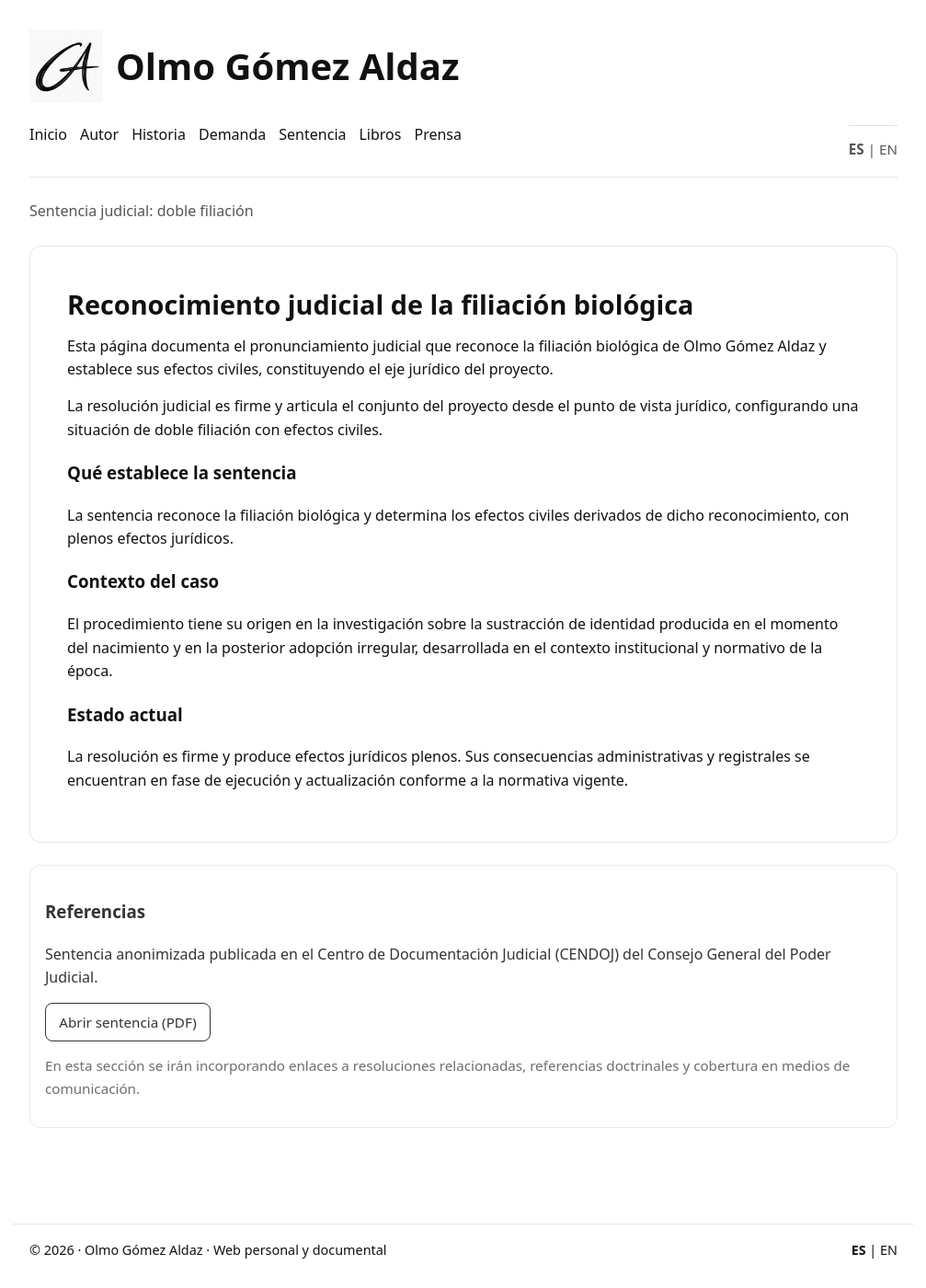
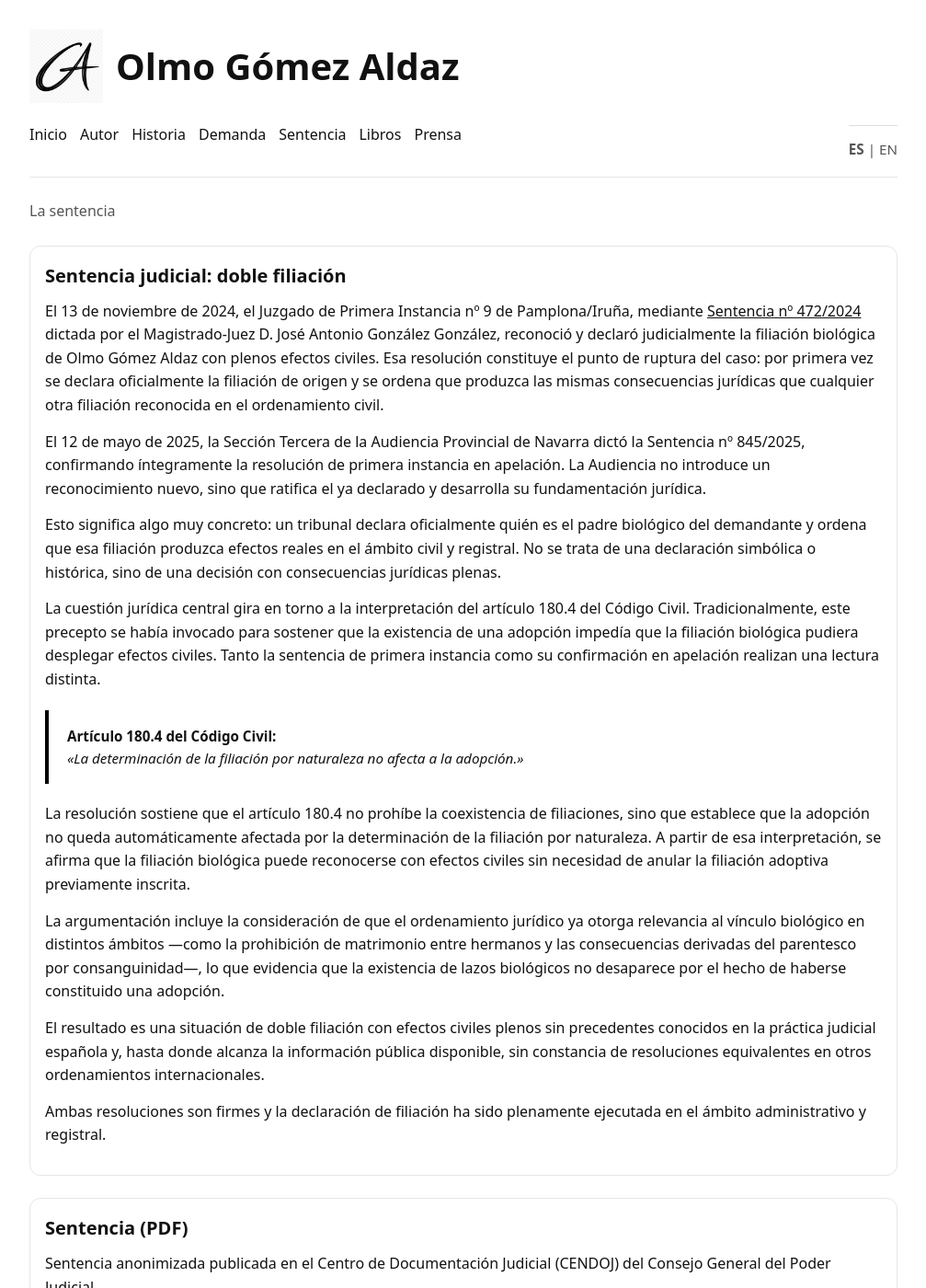
Before and after one commit to olmogaldaz/olmogaldaz.github.io, a Jekyll site: the page built from es/sentencia/index.html, in a window 1280 px wide and 1400 px high. Shown: the whole window at 92% size, without its empty margins (136-1143 px from the left). Built offline with Jekyll 4.4.1, drawn with Linux system fonts in a browser that asks for light colours.

Commit message:
Update index.html

```diff
--- a/es/sentencia/index.html
+++ b/es/sentencia/index.html
@@ -8,66 +8,85 @@ description: Sentencia judicial firme que reconoce la filiación biológica y es
 
 <div class="wrap">
   <header id="site-header"></header>
-    <h1 class="page-title subtle">
-      Sentencia judicial: doble filiación
-    </h1>
+
+  <h1 class="page-title subtle">La sentencia</h1>
+
   <main>
 
     <!-- Bloque principal -->
-      <div class="card hero">
-        <h2>Reconocimiento judicial de la filiación biológica</h2>
+    <div class="card">
+      <h2>Sentencia judicial: doble filiación</h2>
 
       <p>
-          Esta página documenta el pronunciamiento judicial que reconoce la filiación biológica
-          de Olmo Gómez Aldaz y establece sus efectos civiles, constituyendo el eje jurídico
-          del proyecto.
+        El 13 de noviembre de 2024, el Juzgado de Primera Instancia nº 9 de Pamplona/Iruña, mediante
+        <a href="https://www.poderjudicial.es/search/AN/openDocument/6aeaf44a18f6bf28a0a8778d75e36f0d/20250624" target="_blank" rel="noopener noreferrer">
+          Sentencia nº 472/2024
+        </a>
+        dictada por el Magistrado-Juez D. José Antonio González González, reconoció y declaró judicialmente la filiación biológica de Olmo Gómez Aldaz
+        con plenos efectos civiles. Esa resolución constituye el punto de ruptura del caso: por primera vez se declara oficialmente la filiación de origen
+        y se ordena que produzca las mismas consecuencias jurídicas que cualquier otra filiación reconocida en el ordenamiento civil.
       </p>
 
       <p>
-          La resolución judicial es firme y articula el conjunto del proyecto desde el punto
-          de vista jurídico, configurando una situación de doble filiación con efectos civiles.
+        El 12 de mayo de 2025, la Sección Tercera de la Audiencia Provincial de Navarra dictó la Sentencia nº 845/2025, confirmando íntegramente
+        la resolución de primera instancia en apelación. La Audiencia no introduce un reconocimiento nuevo, sino que ratifica el ya declarado y
+        desarrolla su fundamentación jurídica.
       </p>
 
-        <h3>Qué establece la sentencia</h3>
       <p>
-          La sentencia reconoce la filiación biológica y determina los efectos civiles derivados
-          de dicho reconocimiento, con plenos efectos jurídicos.
+        Esto significa algo muy concreto: un tribunal declara oficialmente quién es el padre biológico del demandante y ordena que esa filiación
+        produzca efectos reales en el ámbito civil y registral. No se trata de una declaración simbólica o histórica, sino de una decisión con
+        consecuencias jurídicas plenas.
       </p>
 
-        <h3>Contexto del caso</h3>
       <p>
-          El procedimiento tiene su origen en la investigación sobre la sustracción de identidad
-          producida en el momento del nacimiento y en la posterior adopción irregular,
-          desarrollada en el contexto institucional y normativo de la época.
+        La cuestión jurídica central gira en torno a la interpretación del artículo 180.4 del Código Civil. Tradicionalmente, este precepto se
+        había invocado para sostener que la existencia de una adopción impedía que la filiación biológica pudiera desplegar efectos civiles.
+        Tanto la sentencia de primera instancia como su confirmación en apelación realizan una lectura distinta.
       </p>
 
-        <h3>Estado actual</h3>
+      <blockquote class="legal-quote">
+        <strong>Artículo 180.4 del Código Civil:</strong><br>
+        <em>«La determinación de la filiación por naturaleza no afecta a la adopción.»</em>
+      </blockquote>
+
       <p>
-          La resolución es firme y produce efectos jurídicos plenos. Sus consecuencias
-          administrativas y registrales se encuentran en fase de ejecución y actualización
-          conforme a la normativa vigente.
+        La resolución sostiene que el artículo 180.4 no prohíbe la coexistencia de filiaciones, sino que establece que la adopción no queda
+        automáticamente afectada por la determinación de la filiación por naturaleza. A partir de esa interpretación, se afirma que la filiación
+        biológica puede reconocerse con efectos civiles sin necesidad de anular la filiación adoptiva previamente inscrita.
+      </p>
+
+      <p>
+        La argumentación incluye la consideración de que el ordenamiento jurídico ya otorga relevancia al vínculo biológico en distintos ámbitos
+        —como la prohibición de matrimonio entre hermanos y las consecuencias derivadas del parentesco por consanguinidad—, lo que evidencia que la existencia de lazos biológicos no desaparece por el hecho de haberse constituido una adopción.
+      </p>
+
+      <p>
+        El resultado es una situación de doble filiación con efectos civiles plenos sin precedentes conocidos en la práctica judicial española y,
+        hasta donde alcanza la información pública disponible, sin constancia de resoluciones equivalentes en otros ordenamientos internacionales.
+      </p>
+
+      <p>
+        Ambas resoluciones son firmes y la declaración de filiación ha sido plenamente ejecutada en el ámbito administrativo y registral.
       </p>
     </div>
 
-      <!-- Referencias -->
-      <div class="card minor">
-        <h3>Referencias</h3>
+    <!-- Sentencia PDF -->
+    <div class="card">
+      <h2>Sentencia (PDF)</h2>
+
       <p>
-          Sentencia anonimizada publicada en el Centro de Documentación Judicial (CENDOJ)
-          del Consejo General del Poder Judicial.
+        Sentencia anonimizada publicada en el Centro de Documentación Judicial (CENDOJ) del Consejo General del Poder Judicial.
       </p>
+
       <p>
-          <a class="cta"
+        <a class="cta cta-full"
            href="https://www.poderjudicial.es/search/AN/openDocument/6aeaf44a18f6bf28a0a8778d75e36f0d/20250624"
            target="_blank"
            rel="noopener noreferrer">
           Abrir sentencia (PDF)
         </a>
       </p>
-        <p class="small">
-          En esta sección se irán incorporando enlaces a resoluciones relacionadas,
-          referencias doctrinales y cobertura en medios de comunicación.
-        </p>
     </div>
 
   </main>
```
Lines whose indentation alone changed are shown as unchanged.
